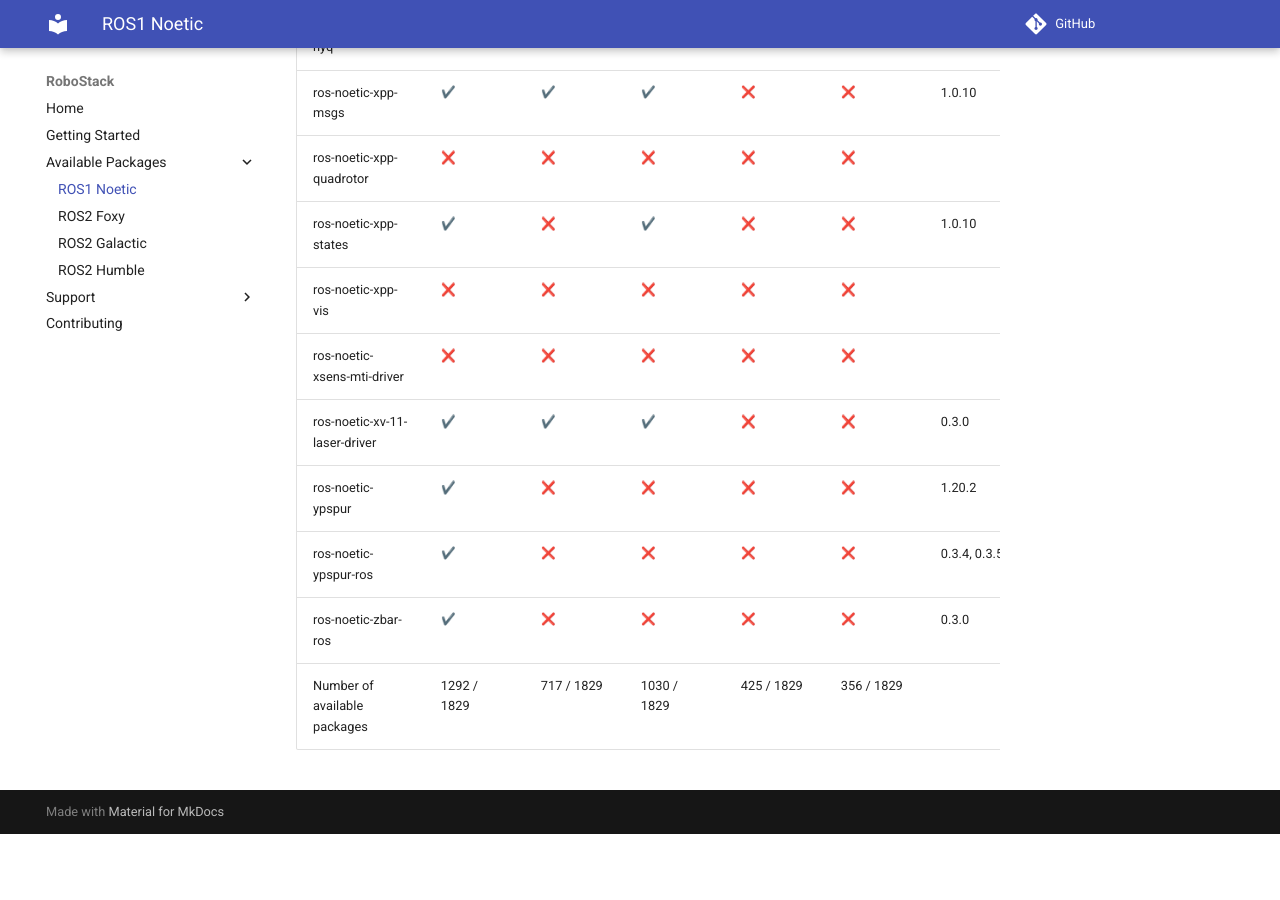
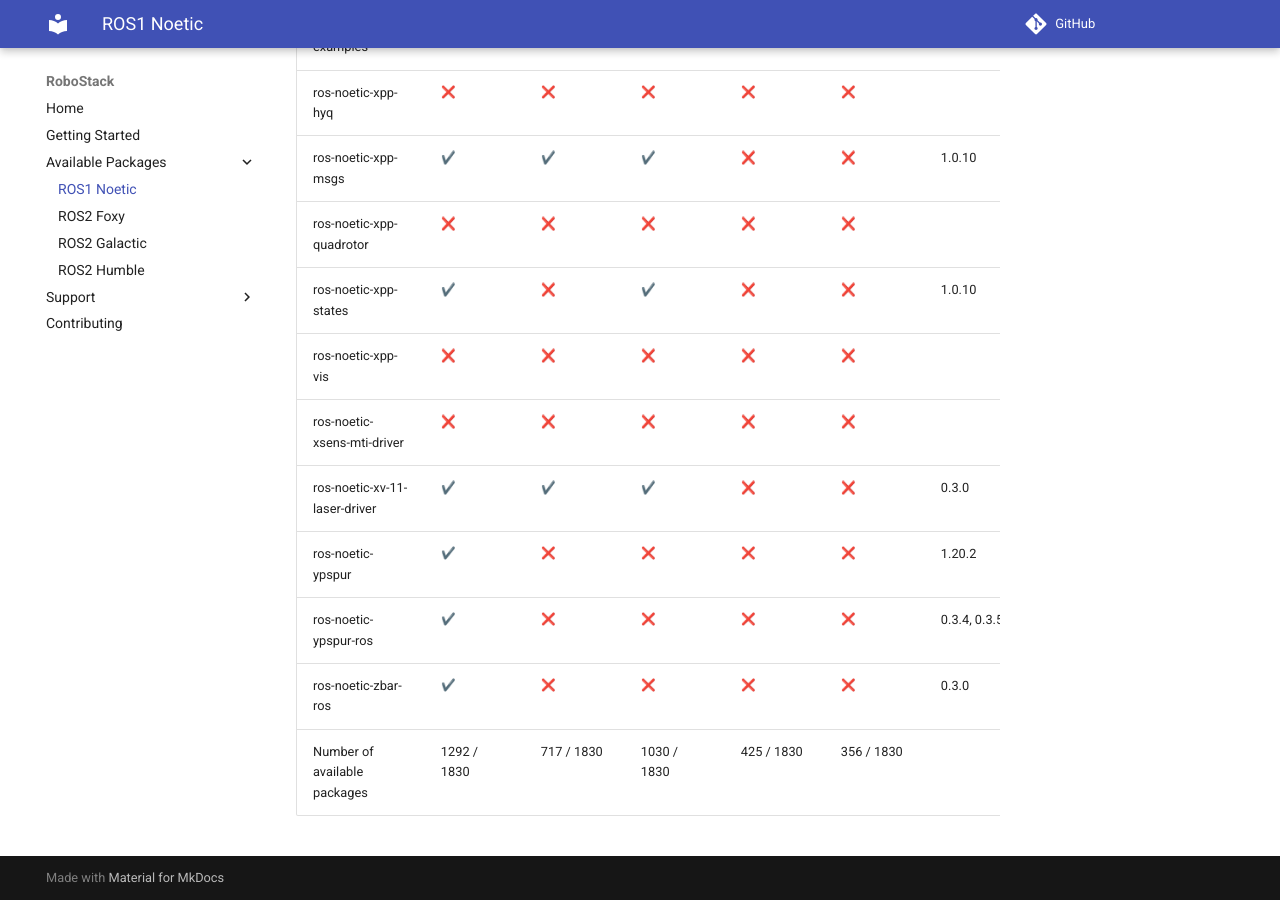
Before and after one commit to RoboStack/robostack.github.io, an MkDocs documentation site: the page built from docs/noetic.md, in a window 1280 px wide and 900 px high, scrolled down 133446 px. Built offline with MkDocs 1.6.1 and Material for MkDocs 9.7.7, drawn with Linux system fonts in a browser that asks for light colours; emoji names are drawn with the system emoji font; comment, search, counter and statistics services are not loaded; before the commit the page ends 134280 px from its top, so only the background shows below that; some of the changed text lies outside the part shown.

Commit message:
Update tables

```diff
--- a/docs/noetic.md
+++ b/docs/noetic.md
@@ -1829,4 +1830,4 @@
 | ros-noetic-ypspur | :heavy_check_mark: { data-sort='1' } | :x: { data-sort='0' } | :x: { data-sort='0' } | :x: { data-sort='0' } | :x: { data-sort='0' } | 1.20.2  |
 | ros-noetic-ypspur-ros | :heavy_check_mark: { data-sort='1' } | :x: { data-sort='0' } | :x: { data-sort='0' } | :x: { data-sort='0' } | :x: { data-sort='0' } | 0.3.4, 0.3.5  |
 | ros-noetic-zbar-ros | :heavy_check_mark: { data-sort='1' } | :x: { data-sort='0' } | :x: { data-sort='0' } | :x: { data-sort='0' } | :x: { data-sort='0' } | 0.3.0  |
-| Number of available packages |  1292 / 1829 | 717 / 1829 | 1030 / 1829 | 425 / 1829 | 356 / 1829 |
+| Number of available packages |  1292 / 1830 | 717 / 1830 | 1030 / 1830 | 425 / 1830 | 356 / 1830 |
```
Also changed, not shown: other parts of docs/noetic.md (+1 -0 lines).
